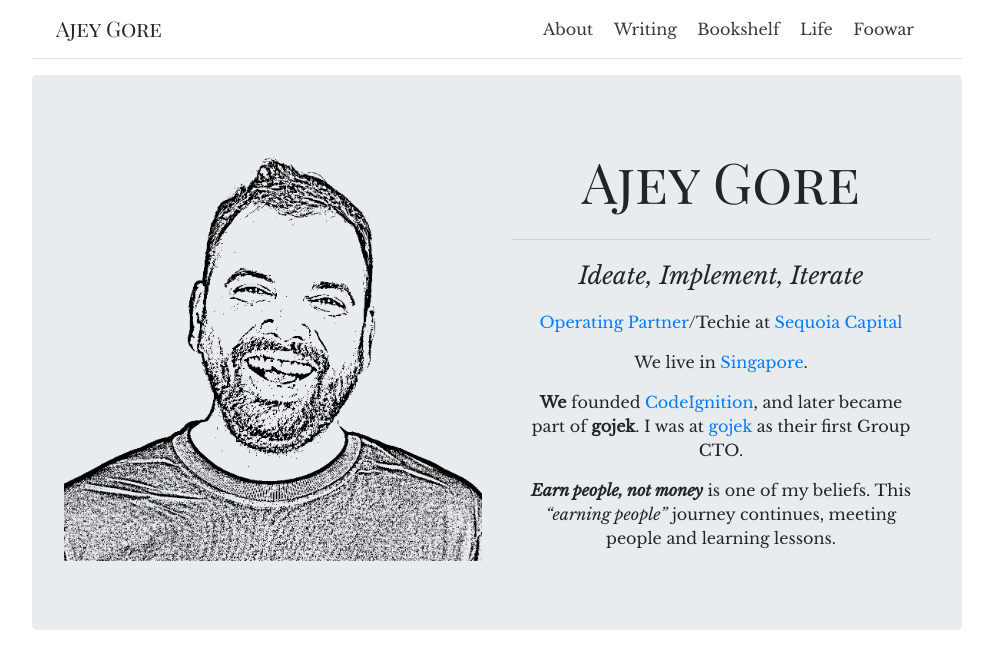
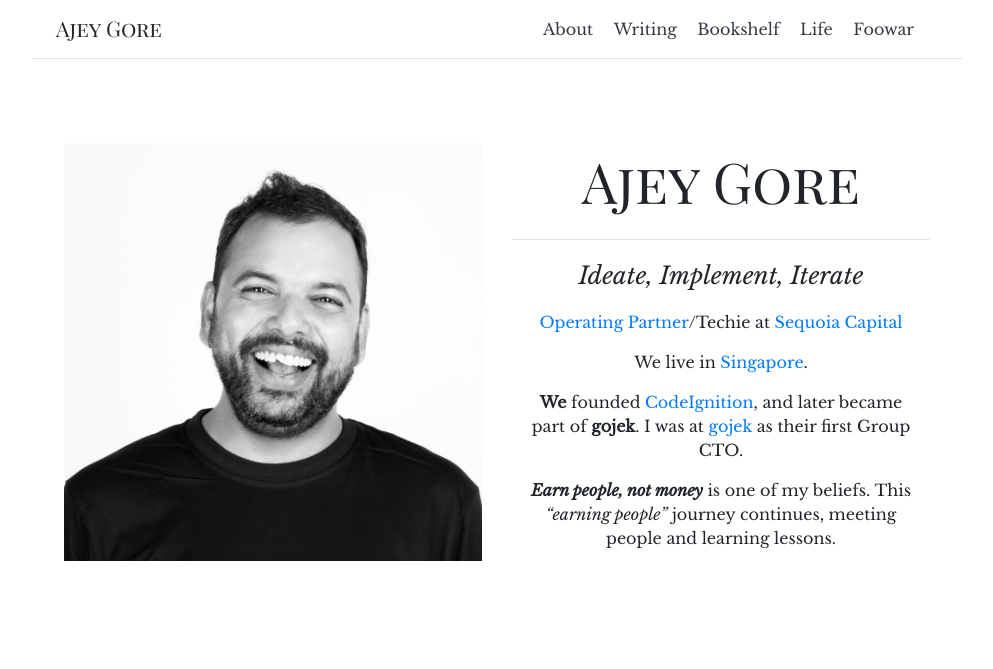
Before and after one commit to ajeygore/ajeygore.github.com, a Jekyll site: the page built from index.md, in a window 1280 px wide. Shown: the top 669 px of the page, without its empty margins (143-1136 px from the left). Built offline with Jekyll 4.4.1, drawn with Linux system fonts in a browser that asks for light colours.

Commit message:
[ajey] adding bw image

```diff
--- a/_layouts/home.html
+++ b/_layouts/home.html
@@ -37,10 +37,10 @@
       </nav>
     </div>
 
-    <div class="jumbotron">
+    <div class="jumbotron" style="background-color:#FFFFFF">
       <div class="row align-items-center text-center">
         <div class="col-sm-6">
-          <img class="img-fluid" src="{{ page.leadingpath }}assets/images/ajey_trsp.png" width="100%">
+          <img class="img-fluid" src="{{ page.leadingpath }}assets/images/ajeybw.jpeg" width="100%">
         </div>
         <div class="col-sm-6 div-center align-middle">
           <div class="row align-items-center text-center">
--- a/assets/css/override.css
+++ b/assets/css/override.css
@@ -17,6 +17,10 @@
 
 .div-center {
   text-align: center;
+}
+
+.jumbotran {
+  background-color: white;
 }
 
 em {
```
Also changed, not shown: assets/images/ajey_bw.png (added), assets/images/ajeybw.jpeg (added), assets/images/ajeybwtrsp.png (added), 1 other file.
